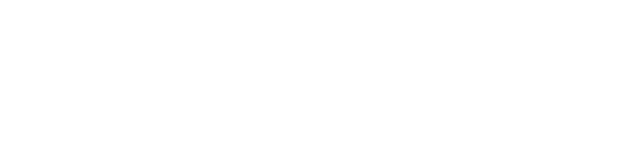
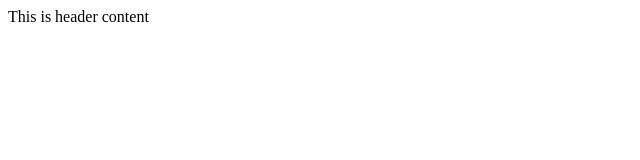
Before and after one commit to code-warrior/website, a plain HTML site: page index.html in a window 1280 px wide. Shown: the whole page, without its empty margins (0-640 px from the left). Drawn offline with Linux system fonts and the light colour scheme.

Commit message:
Add content to the header element

```diff
--- a/index.html
+++ b/index.html
@@ -8,6 +8,7 @@
 </head>
 <body>
   <header>
+    This is header content
   </header>
 </body>
 </html>
```
